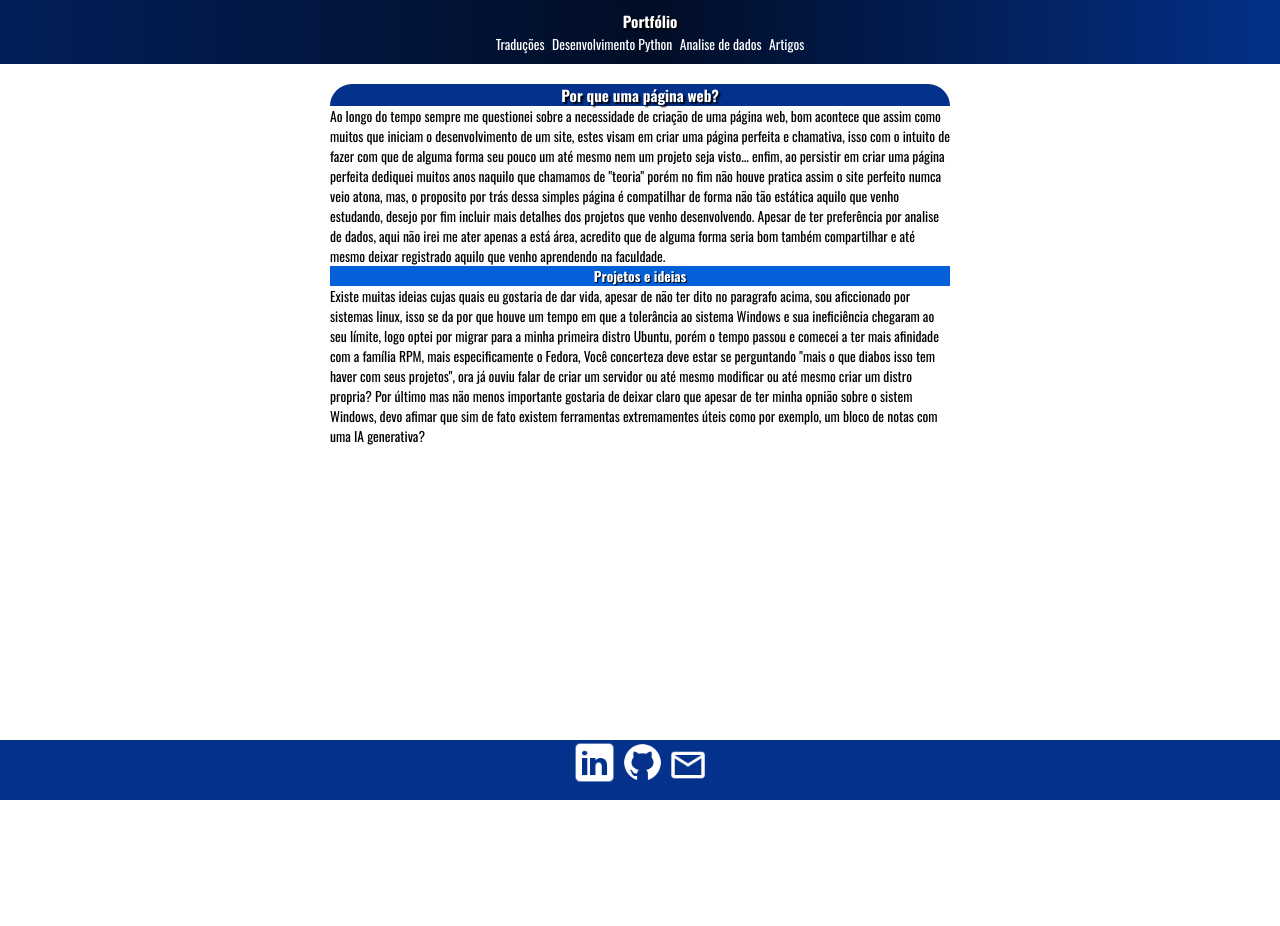
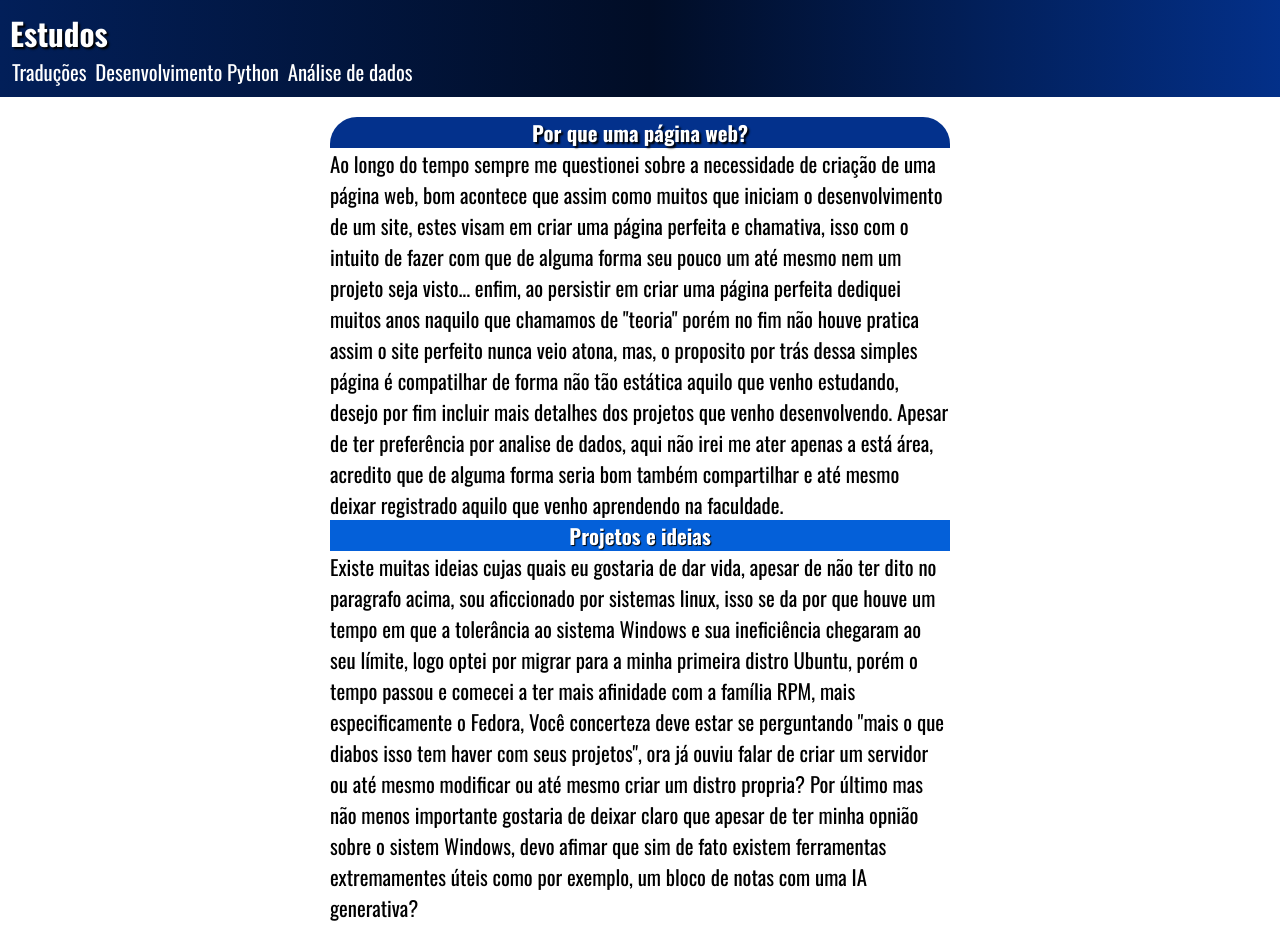
Before and after one commit to Diogonogueirasantos/Web, a plain HTML site: page index.html in a window 1280 px wide. Shown: the top 926 px of the page. Before the commit the page ends 800 px from the top, so only its background shows below. Drawn offline with Linux system fonts and the light colour scheme.

Commit message:
Mudanças e correções de falhas

```diff
--- a/form.css
+++ b/form.css
@@ -15,7 +15,7 @@
 * {
     margin:0 auto;
     font-family: 'Oswald';
-    font-size: 0.9em;
+    font-size: 1em;
 }
 
 body{
@@ -41,19 +41,20 @@ header{
     background-image:linear-gradient(to left, var(--fist), var(--third), var(--second));
     color:#fff;
     padding: 10px;
-    text-align: center;
     margin-bottom: 5px;
 }
 
 header h1{
   text-shadow: 2px 2px 2px #000;
+  text-align: left;
+  font-size: 1.5em;
 }
 
 header a{
     text-decoration: none;
     color:#fff;
     margin:2px;
-
+    text-align: left;
 }
 
 header a:hover{
@@ -75,6 +76,7 @@ header a:active{
 }
 
 
+
 body main h2{
     border-radius: 27px 27px 0px 0px;
     background: var(--fist);
@@ -93,7 +95,7 @@ body main h3, h4, h5{
 
 main a{
     text-decoration: none;
-    color:var(--third);
+    color:var(--fifth);
 }
 
 main img{
--- a/index.html
+++ b/index.html
@@ -9,19 +9,18 @@
     </head>
     <body>
         <header>
-            <h1>Portfólio</h1>
-            <nav>
+            <h1>Estudos</h1>
+            <nav >
                 <a href="translations.html">Traduções</a>
                 <a href="python_development.html">Desenvolvimento Python</a>
-                <a href="">Analise de dados</a>
-                <a href="">Artigos</a>
+                <a href="">Análise de dados</a>
             </nav>
         </header>
         <main>
-            <h2 class="titulos">Por que uma página web?</h2>
+            <h2>Por que uma página web?</h2>
             <article>
                 <p>
-                    Ao longo do tempo sempre me questionei sobre a necessidade de criação de uma página web, bom acontece que assim como muitos que iniciam o desenvolvimento de um site, estes visam em criar uma página perfeita e chamativa, isso com o intuito de fazer com que de alguma forma seu pouco um até mesmo nem um projeto seja visto... enfim, ao persistir em criar uma página perfeita dediquei muitos anos naquilo que chamamos de "teoria" porém no fim não houve pratica assim o site perfeito numca veio atona, mas, o proposito por trás dessa simples página é compatilhar de forma não tão estática aquilo que venho estudando, desejo por fim incluir mais detalhes dos projetos que venho desenvolvendo. Apesar de ter preferência por analise de dados, aqui não irei me ater apenas a está área, acredito que de alguma forma seria bom também compartilhar e até mesmo deixar registrado aquilo que venho aprendendo na faculdade.
+                    Ao longo do tempo sempre me questionei sobre a necessidade de criação de uma página web, bom acontece que assim como muitos que iniciam o desenvolvimento de um site, estes visam em criar uma página perfeita e chamativa, isso com o intuito de fazer com que de alguma forma seu pouco um até mesmo nem um projeto seja visto... enfim, ao persistir em criar uma página perfeita dediquei muitos anos naquilo que chamamos de "teoria" porém no fim não houve pratica assim o site perfeito nunca veio atona, mas, o proposito por trás dessa simples página é compatilhar de forma não tão estática aquilo que venho estudando, desejo por fim incluir mais detalhes dos projetos que venho desenvolvendo. Apesar de ter preferência por analise de dados, aqui não irei me ater apenas a está área, acredito que de alguma forma seria bom também compartilhar e até mesmo deixar registrado aquilo que venho aprendendo na faculdade.
                 </p>
             </article>
             <article><h3>Projetos e ideias</h3>
```
Also changed, not shown: articles.html (+2 -0 lines).
